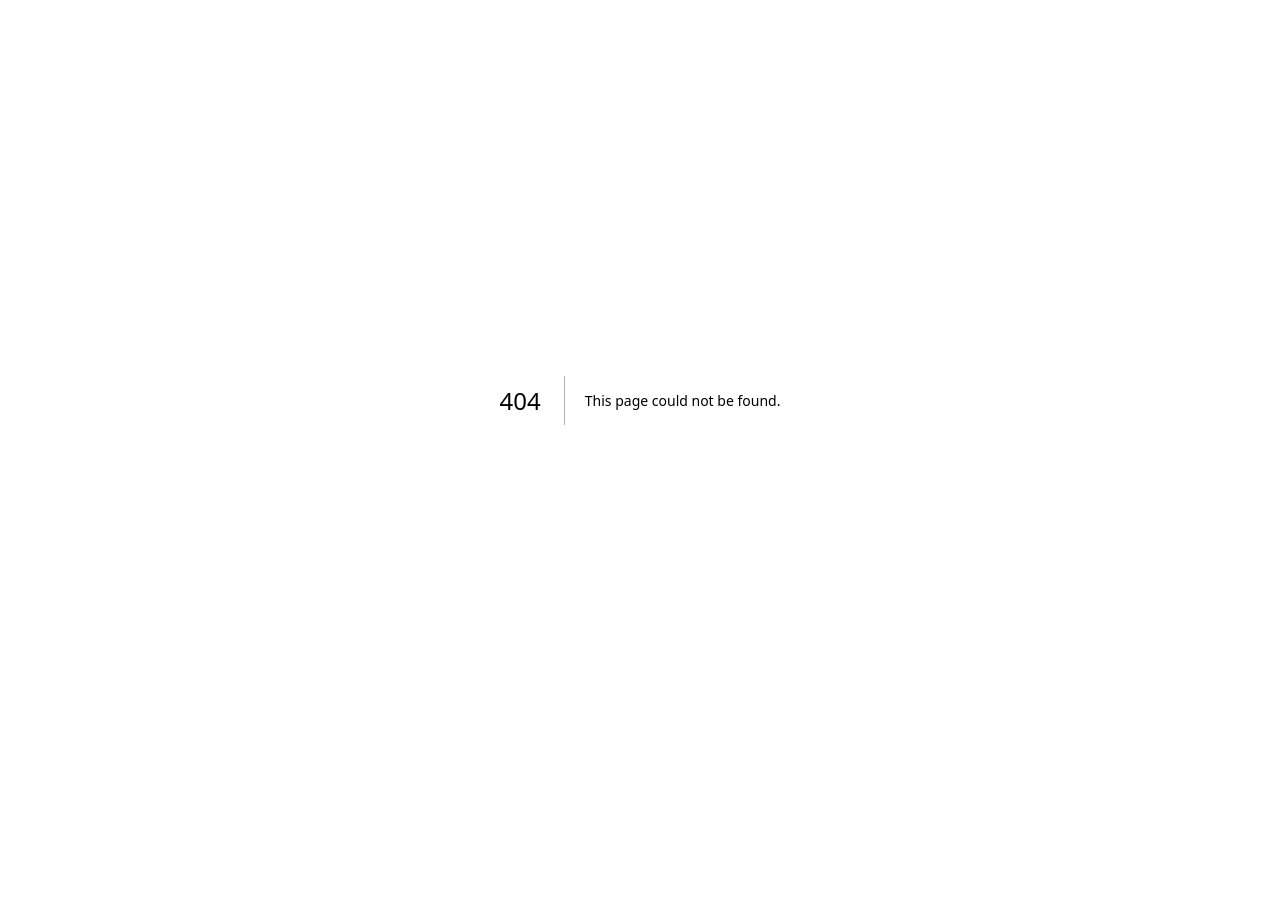
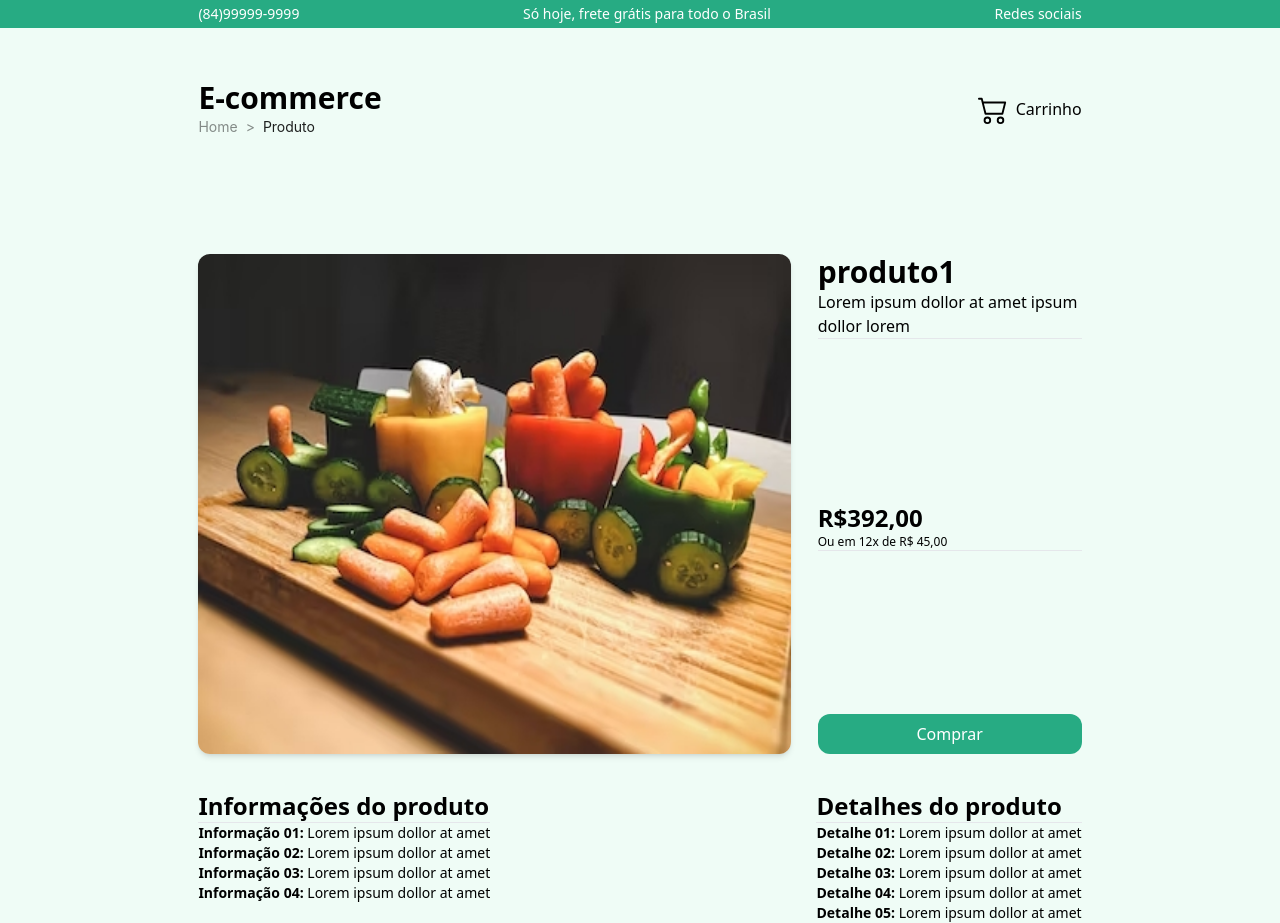
Before and after one commit to lucasptcastro/e-commerce, a Next.js app: page /produto/1 in a window 1280 px wide. Before the commit this address had no page. Before the commit the page ends 800 px from the top, so only its background shows below. Built offline with nearby package versions, Linux system fonts and the light colour scheme.

Commit message:
✨ feat: added page with dynamic route

```diff
--- /dev/null
+++ b/src/pages/produto/[id].tsx
@@ -0,0 +1,172 @@
+"use client";
+// Next
+import Image from "next/image";
+
+// Components
+import Layout from "../layout";
+
+// Icons
+import { BsCart2 } from "react-icons/bs";
+
+// AntDesign
+import { Breadcrumb } from "antd";
+
+import { getAllPostIds, getProductData } from "../../lib/produtos";
+
+// Collects the URLs that will be used as a parameter to leave dynamic
+export async function getStaticPaths() {
+  const paths = getAllPostIds();
+  return {
+    paths,
+    fallback: false,
+  };
+}
+
+export async function getStaticProps({ params }: any) {
+  const productData = getProductData(params.id);
+  return {
+    props: {
+      productData,
+    },
+  };
+}
+
+export default function Post({ productData }: any) {
+  console.log(productData.data[0]);
+
+  const productsInformations = [
+    {
+      id: "01",
+      information: "Lorem ipsum dollor at amet",
+    },
+    {
+      id: "02",
+      information: "Lorem ipsum dollor at amet",
+    },
+    {
+      id: "03",
+      information: "Lorem ipsum dollor at amet",
+    },
+    {
+      id: "04",
+      information: "Lorem ipsum dollor at amet",
+    },
+  ];
+  const productsDetails = [
+    {
+      id: "01",
+      detail: "Lorem ipsum dollor at amet",
+    },
+    {
+      id: "02",
+      detail: "Lorem ipsum dollor at amet",
+    },
+    {
+      id: "03",
+      detail: "Lorem ipsum dollor at amet",
+    },
+    {
+      id: "04",
+      detail: "Lorem ipsum dollor at amet",
+    },
+    {
+      id: "05",
+      detail: "Lorem ipsum dollor at amet",
+    },
+  ];
+  return (
+    <>
+      <Layout>
+        <div className="flex flex-col gap-9">
+          {/* Logo + Carrinho */}
+          <div className="flex flex-row justify-between items-center py-20 phones:px-0">
+            <div>
+              <a
+                href="#"
+                className="text-3xl text-black font-bold phones:text-xl"
+              >
+                E-commerce
+              </a>
+
+              {/* Breadcrumb */}
+              <Breadcrumb
+                separator=">"
+                items={[{ title: "Home", href: "/" }, { title: "Produto" }]}
+              />
+            </div>
+            <div className="flex flex-row items-center gap-2">
+              <BsCart2 className="text-3xl phones:text-xl" />
+              <p className="phones:text-sm">Carrinho</p>
+            </div>
+          </div>
+
+          {/* Carrinho + produto */}
+          <div className="flex flex-row gap-[3%]">
+            {/* Imagem */}
+            <div className="">
+              <Image
+                className="rounded-xl shadow-md w-[800px] h-[500px]"
+                alt="example"
+                src={`/images/card1.jpg`}
+                width={800}
+                height={500}
+              />
+            </div>
+
+            {/* Descrição */}
+            <div className="flex flex-col justify-between text-left">
+              <div>
+                <h1 className="font-bold text-3xl">
+                  {productData.data[0].product}
+                </h1>
+                <p>Lorem ipsum dollor at amet ipsum dollor lorem</p>
+                <hr />
+              </div>
+
+              {/* Valor */}
+              <div>
+                <h3 className="font-bold text-2xl">
+                  R${productData.data[0].value}
+                </h3>
+                <p className="text-xs">Ou em 12x de R$ 45,00</p>
+                <hr />
+              </div>
+
+              <button className="w-full h-10 rounded-xl bg-[#27ab83] text-white hover:bg-[#8EEDC7] phones:mx-auto">
+                Comprar
+              </button>
+            </div>
+          </div>
+
+          {/* Informações/Detalhes do produto */}
+          <div className="flex flex-row justify-between">
+            <div>
+              <h3 className="font-bold text-2xl">Informações do produto</h3>
+              <hr />
+
+              {productsInformations.map((info, key) => (
+                <p key={key} className="text-sm">
+                  <strong>Informação {info.id}: </strong>
+                  {info.information}
+                </p>
+              ))}
+            </div>
+            <div>
+              <div>
+                <h3 className="font-bold text-2xl">Detalhes do produto</h3>
+                <hr />
+
+                {productsDetails.map((detail, key) => (
+                  <p key={key} className="text-sm">
+                    <strong>Detalhe {detail.id}: </strong>
+                    {detail.detail}
+                  </p>
+                ))}
+              </div>
+            </div>
+          </div>
+        </div>
+      </Layout>
+    </>
+  );
+}
```
